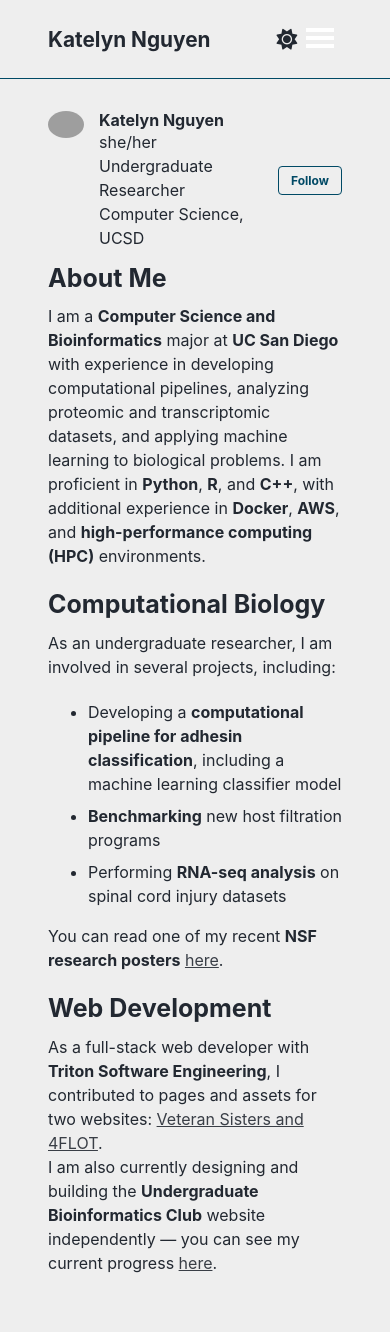
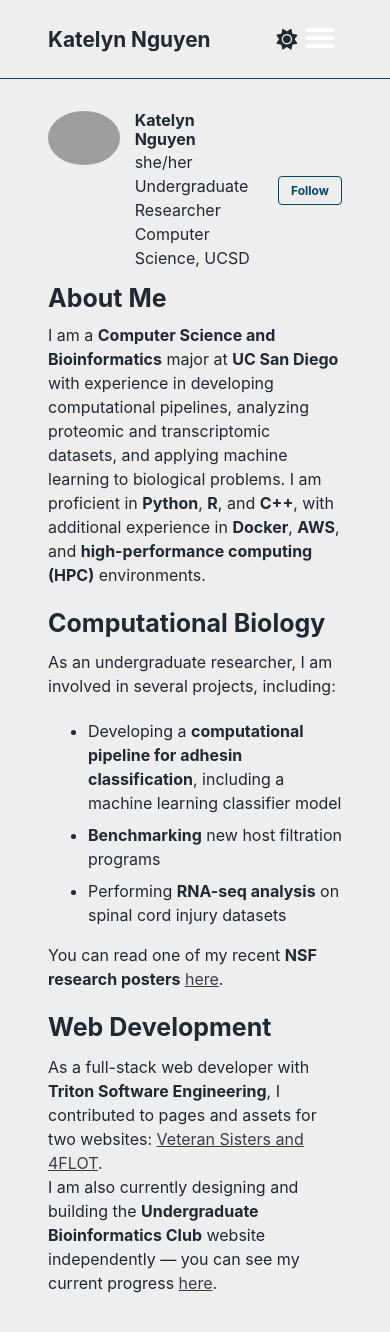
Before and after one commit to katelynpdn/katelynpdn.github.io, a Jekyll site: the page built from _pages/about.md, in a window 390 px wide and 1400 px high. Shown: the top 1332 px of the window. Built offline with Jekyll 4.4.1, drawn with Linux system fonts in a browser that asks for light colours; a script that is not in the unit is left out.

Commit message:
mobile avatar image

```diff
--- a/_sass/layout/_sidebar.scss
+++ b/_sass/layout/_sidebar.scss
@@ -89,7 +89,7 @@
 .author__avatar {
   display: table-cell;
   vertical-align: top;
-  width: 36px;
+  min-width: 70px;
   // set width only, for non-square avatars
   // height: 36px;
 
```
